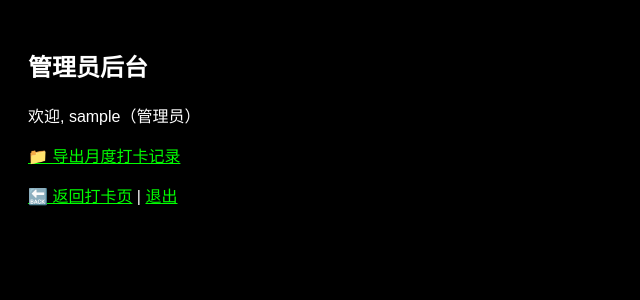
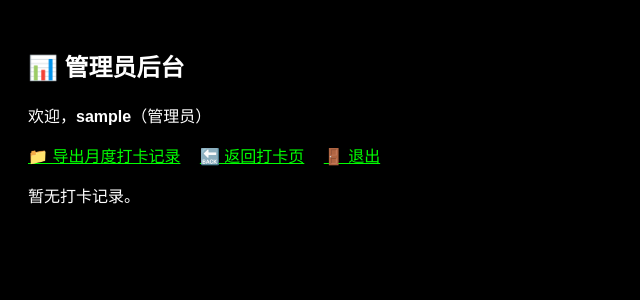
Before and after one commit to TDSUPPLY/Clock-in, a Flask app: page /admin in a window 1280 px wide. Shown: the top 300 px of the page, without its empty margins (0-640 px from the left). Run offline with Flask 3, Linux system fonts and the light colour scheme; the visitor is signed in with stand-in values (Sample User, id 1); data that the repository does not hold is empty.

Commit message:
Update admin.html

```diff
--- a/templates/admin.html
+++ b/templates/admin.html
@@ -1,20 +1,71 @@
-
 <!DOCTYPE html>
 <html lang="zh">
 <head>
     <meta charset="UTF-8">
     <title>管理员后台</title>
     <style>
-        body { background: #000; color: #fff; font-family: Arial; padding: 20px; }
-        table { width: 100%; border-collapse: collapse; margin-top: 20px; }
-        th, td { border: 1px solid #555; padding: 8px; text-align: center; }
-        a { color: #0f0; }
+        body {
+            background: #000;
+            color: #fff;
+            font-family: Arial, sans-serif;
+            padding: 20px;
+        }
+        a {
+            color: #0f0;
+            margin-right: 15px;
+        }
+        table {
+            width: 100%;
+            border-collapse: collapse;
+            margin-top: 20px;
+            background: #111;
+        }
+        th, td {
+            border: 1px solid #555;
+            padding: 10px;
+            text-align: center;
+        }
+        .type-上班打卡 { color: #00ff00; }
+        .type-下班打卡 { color: #ff4444; }
+        .type-午餐开始, .type-午餐结束 { color: #ffaa00; }
+        .type-加班开始, .type-加班结束 { color: #cc66ff; }
     </style>
 </head>
 <body>
-    <h2>管理员后台</h2>
-    <p>欢迎, {{ session['username'] }}（管理员）</p>
-    <p><a href="/admin/export">📁 导出月度打卡记录</a></p>
-    <p><a href="/">🔙 返回打卡页</a> | <a href="/logout">退出</a></p>
+    <h2>📊 管理员后台</h2>
+    <p>欢迎，<strong>{{ session['username'] }}</strong>（管理员）</p>
+
+    <p>
+        <a href="/admin/export">📁 导出月度打卡记录</a>
+        <a href="/">🔙 返回打卡页</a>
+        <a href="/logout">🚪 退出</a>
+    </p>
+
+    {% if records %}
+    <table>
+        <thead>
+            <tr>
+                <th>ID</th>
+                <th>用户名</th>
+                <th>打卡类型</th>
+                <th>日期</th>
+                <th>时间戳</th>
+            </tr>
+        </thead>
+        <tbody>
+            {% for r in records %}
+            <tr>
+                <td>{{ r.id }}</td>
+                <td>{{ r.username }}</td>
+                <td class="type-{{ r.type }}">{{ r.type }}</td>
+                <td>{{ r.date }}</td>
+                <td>{{ r.timestamp.strftime('%Y-%m-%d %H:%M:%S') }}</td>
+            </tr>
+            {% endfor %}
+        </tbody>
+    </table>
+    {% else %}
+    <p>暂无打卡记录。</p>
+    {% endif %}
 </body>
 </html>
```
